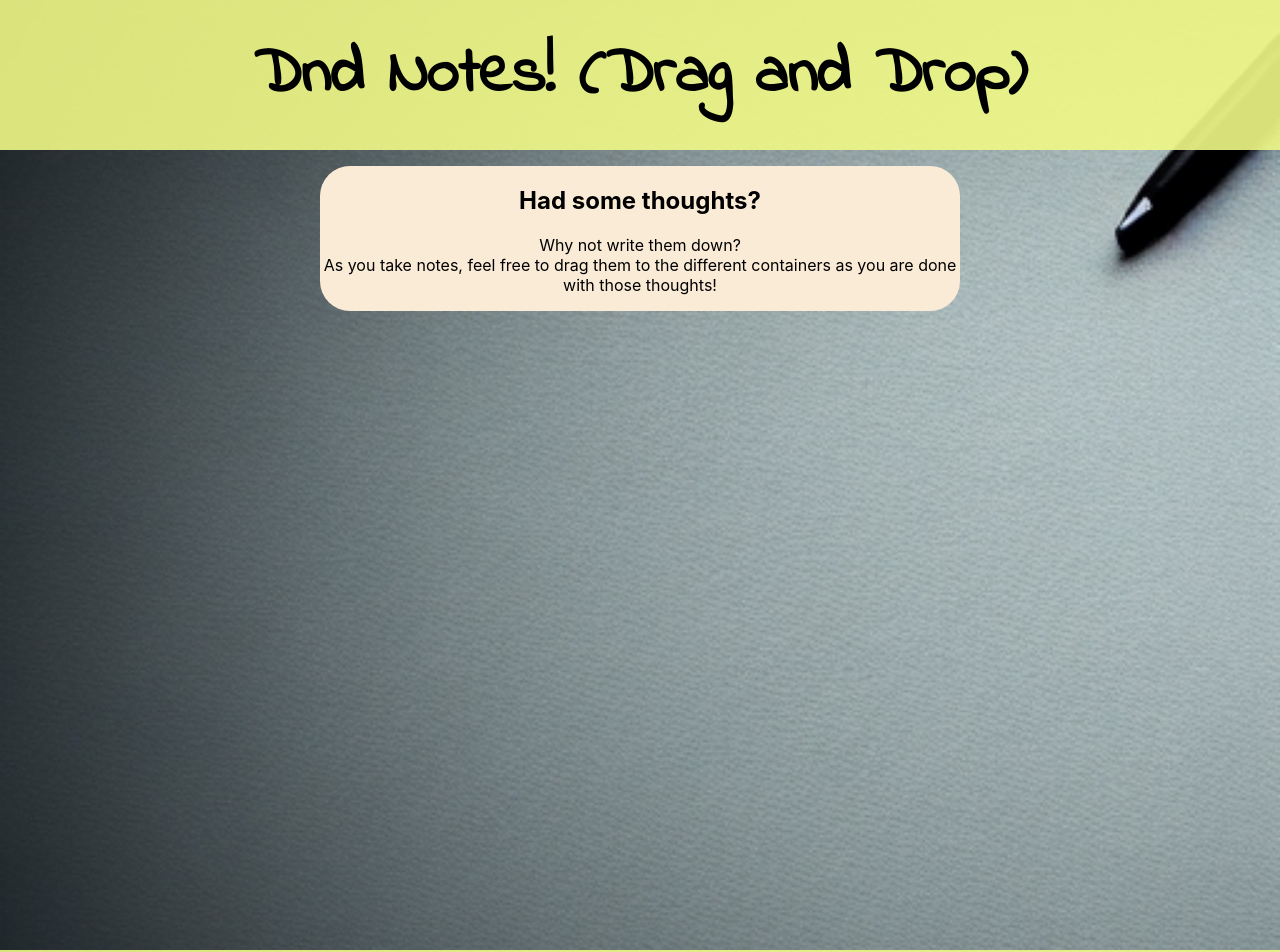
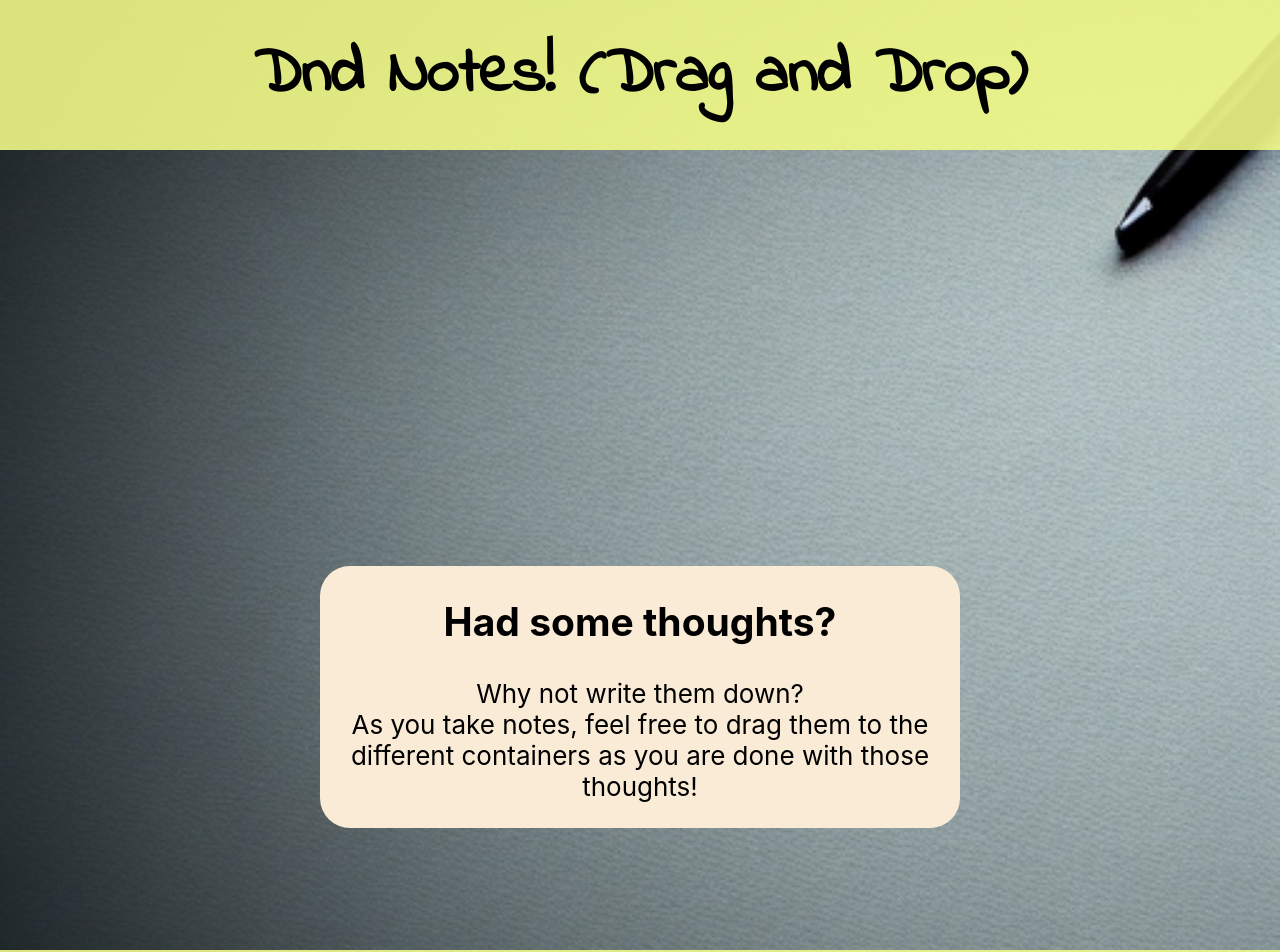
Before and after one commit to Kempy2705/Drag-and-Drop-Notes, a React (Create React App) app: page / in a window 1280 px wide. Shown: the top 952 px of the page. Built offline with nearby package versions, Linux system fonts and the light colour scheme.

Commit message:
Transfer Intro Message into Component

```diff
--- a/src/App/App.css
+++ b/src/App/App.css
@@ -3,16 +3,6 @@
   background-image: url("./resources/index-background.jpg");
   background-repeat:no-repeat;
   background-size: cover;
-}
-
-.Intro-container {
-  height: fit-content;
-  width: 50%;
-  background-color: antiquewhite;
-  margin-top: 1rem;
-  position: absolute;
-  left: 25%;
-  border-radius: 30px;
 }
 
 
--- a/src/App/App.js
+++ b/src/App/App.js
@@ -1,6 +1,7 @@
 import './App.css';
 import NavBar from '../NavBar/NavBar';
 import App_Footer from '../App-Footer/App-Footer';
+import Intro from '../Introduction/Intro';
 
 function App() {
   return (
@@ -8,13 +9,8 @@ function App() {
       <nav className='Nav-Bar'>
         <NavBar />
       </nav>
-      <header className="App-header">
-          <div className='Intro-container'>
-            <h2>Had some thoughts?</h2>
-            <p>Why not write them down?<br/>As you take notes, feel free to drag them to the different containers as you are done with those thoughts!</p>
-          </div>
-      </header>
       <main className='App-main'>
+        <Intro />
       </main>
       <App_Footer/>
     </div>
--- /dev/null
+++ b/src/Introduction/Intro.css
@@ -0,0 +1,9 @@
+.Intro-container {
+    height: fit-content;
+    width: 50%;
+    background-color: antiquewhite;
+    margin-top: 1rem;
+    position: absolute;
+    left: 25%;
+    border-radius: 30px;
+  }
--- /dev/null
+++ b/src/Introduction/Intro.js
@@ -0,0 +1,15 @@
+import './Intro.css';
+
+
+export default function Intro() {
+    return (
+        <>
+        <header className="App-header">
+          <div className='Intro-container'>
+            <h2>Had some thoughts?</h2>
+            <p>Why not write them down?<br/>As you take notes, feel free to drag them to the different containers as you are done with those thoughts!</p>
+          </div>
+        </header>
+        </>
+    )
+}
```
